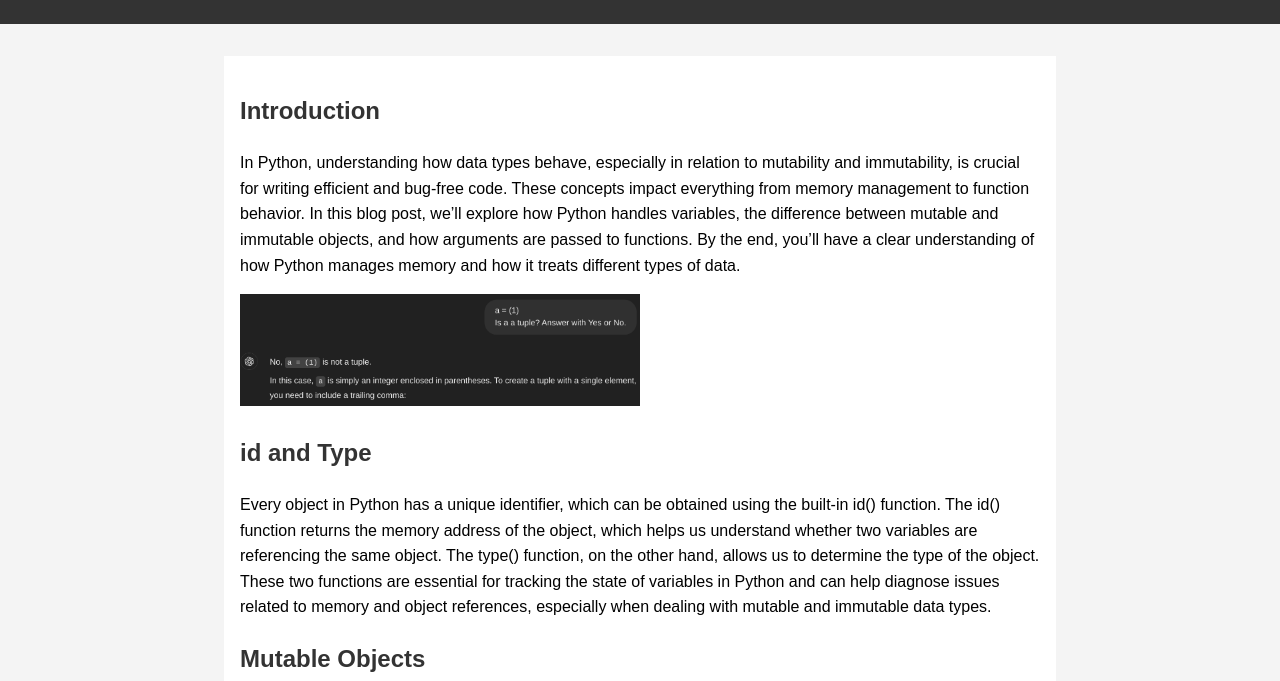
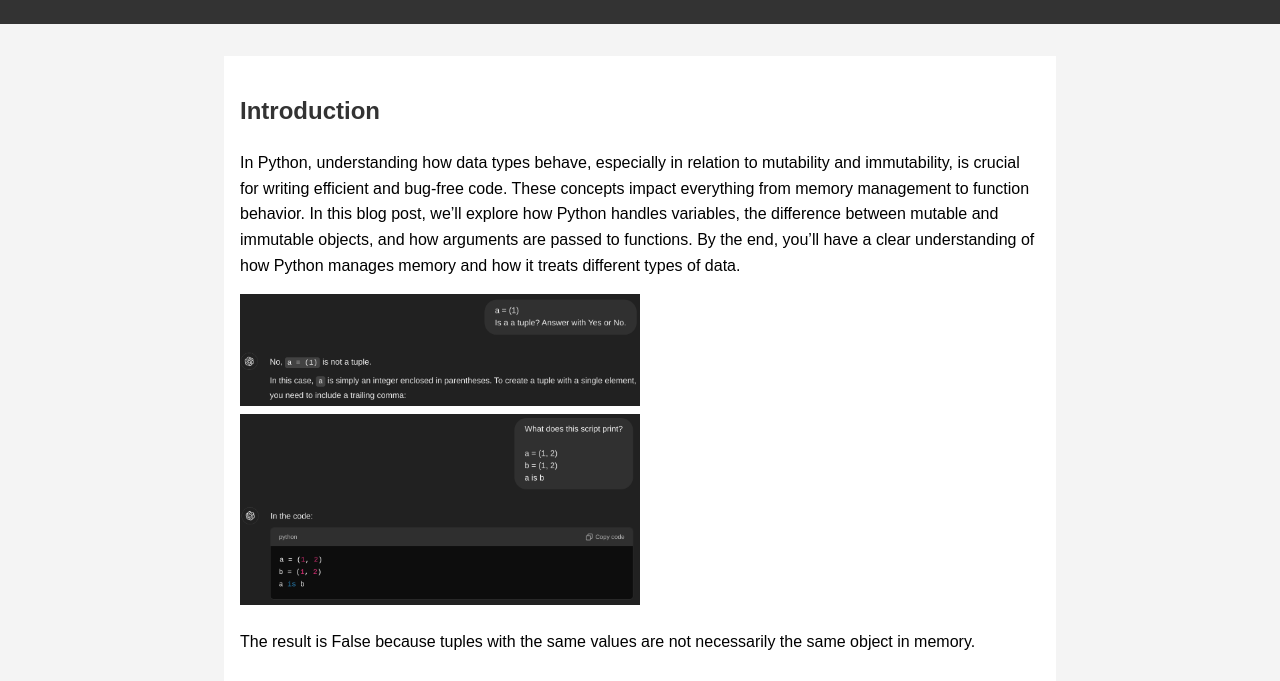
Before and after one commit to AngelVelazq/AngelVelazq.github.io, a plain HTML site: page index.html in a window 1280 px wide. Shown: the part 102-783 px from the top of the page. Drawn offline with Linux system fonts and the light colour scheme.

Commit message:
changes in html

```diff
--- a/index.html
+++ b/index.html
@@ -19,6 +19,8 @@
                 how arguments are passed to functions. By the end, you’ll have a clear understanding of how Python manages memory and
                 how it treats different types of data.</p>
                 <img src="images/tuple1.png" alt="Screenshot" style="width:50%; height:auto;">
+                <img src="images/script.png" alt="Screenshot" style="width:50%; height:auto;">
+                <p>The result is False because tuples with the same values are not necessarily the same object in memory.</p>
         </section>
         <section>
             <h2>id and Type</h2>
```
Also changed, not shown: images/script.png (renamed from images/Screenshot 2024-12-03 2.12.58 PM.png), images/tuple_single.png (renamed from images/Screenshot 2024-12-03 2.11.20 PM.png).
